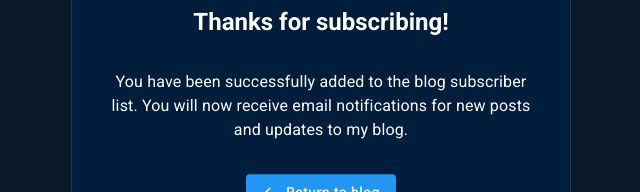
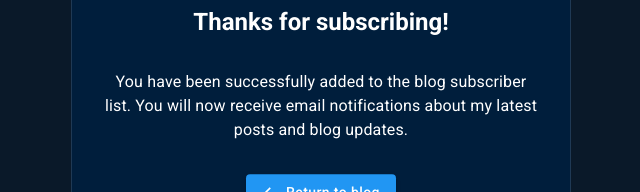
Before and after one commit to RyanBeGell/portfolio-site, a Next.js app: page /subscription-confirmed in a window 1280 px wide. Shown: the part 210-402 px from the top of the page, without its empty margins (319-959 px from the left). Built offline with nearby package versions, Linux system fonts and the light colour scheme.

Commit message:
redirect on back to blog button click

```diff
--- a/pages/subscription-confirmed.tsx
+++ b/pages/subscription-confirmed.tsx
@@ -4,9 +4,12 @@ import { Box, Divider, Paper, Typography, useTheme } from '@mui/material';
 import Button from '@mui/material/Button';
 import MUILink from '@mui/material/Link';
 import Image from 'next/image';
+import Link from 'next/link';
+import { useRouter } from 'next/router';
 
 export default function SubscriptionConfirmed() {
   const theme = useTheme();
+  const router = useRouter()
 
   return (
     <Box
@@ -40,13 +43,13 @@ export default function SubscriptionConfirmed() {
           </Typography>
           <Typography variant="body1">
             You have been successfully added to the blog subscriber list. You
-            will now receive email notifications for new posts and updates to my
-            blog.
+            will now receive email notifications about my latest posts and blog updates.
           </Typography>
           <Button
             variant="contained"
             color="primary"
             startIcon={<NavigateBeforeIcon />}
+            onClick={() => router.push('/blog')}
             sx={{ my: 4, textTransform: 'none' }}
           >
             Return to blog
```
